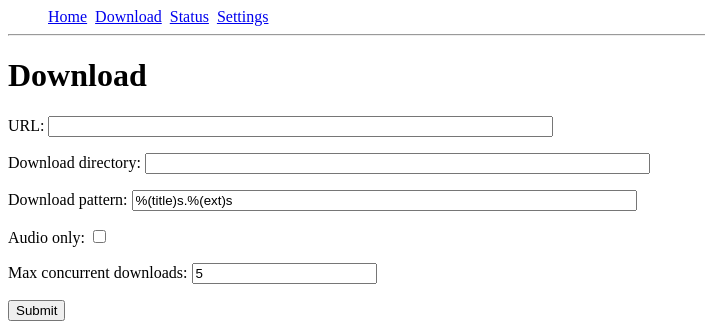
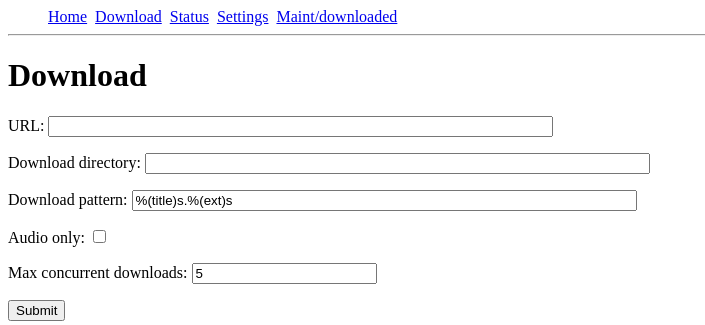
Before and after one commit to mfgering/yt_server, a Flask app: page / in a window 1280 px wide. Shown: the top 325 px of the page, without its empty margins (0-705 px from the left). Run offline with Flask 2, Linux system fonts and the light colour scheme.

Commit message:
add menu item

```diff
--- a/app/templates/base.html
+++ b/app/templates/base.html
@@ -24,6 +24,10 @@
             <li class="main-menu-item">
               <a href="/settings">Settings</a>
             </li>
+            <li class="main-menu-item">
+              <a href="/maint/downloaded">Maint/downloaded</a>
+            </li>
+
           </ul>
         </div>
         </br>
```
